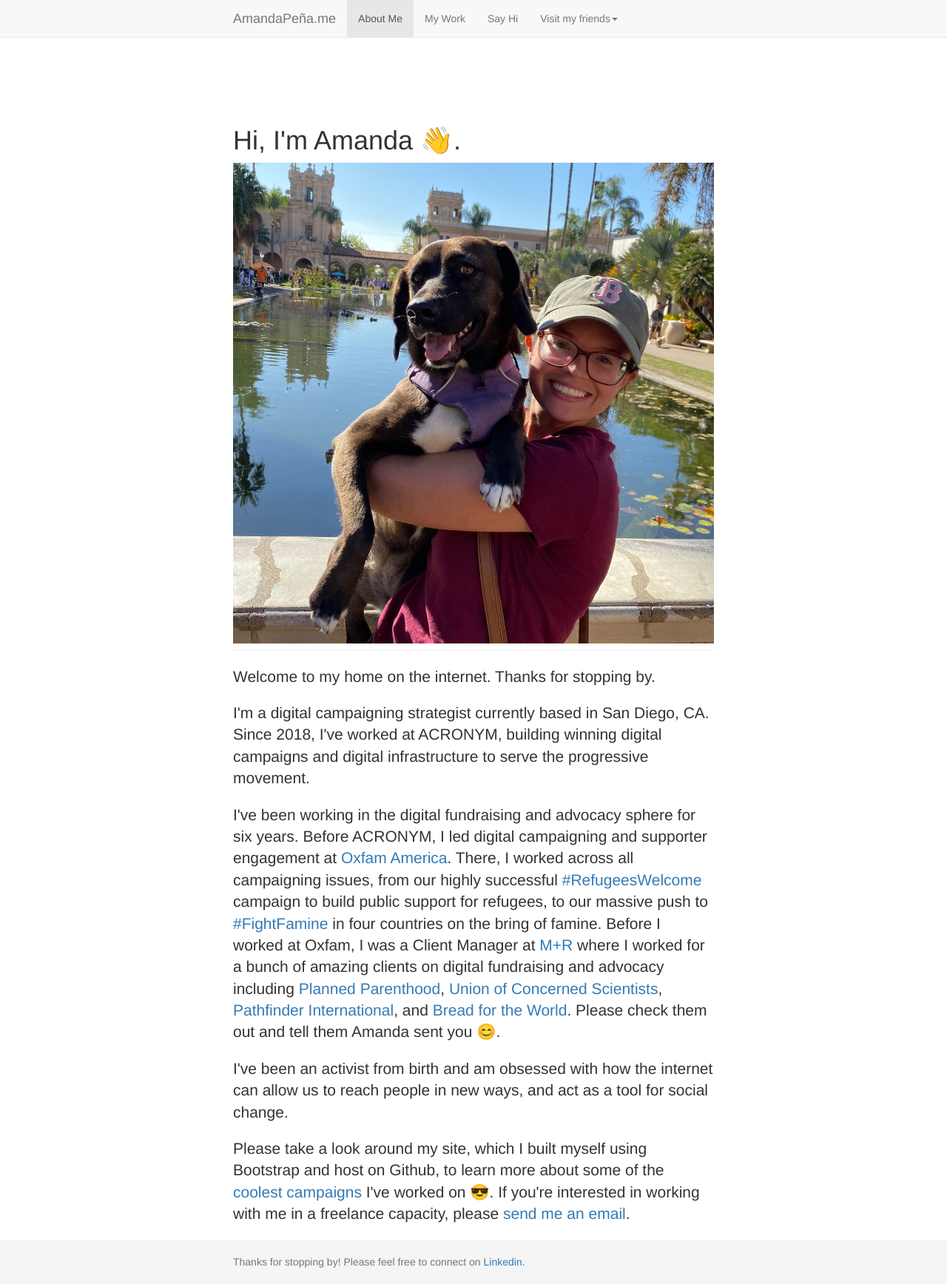
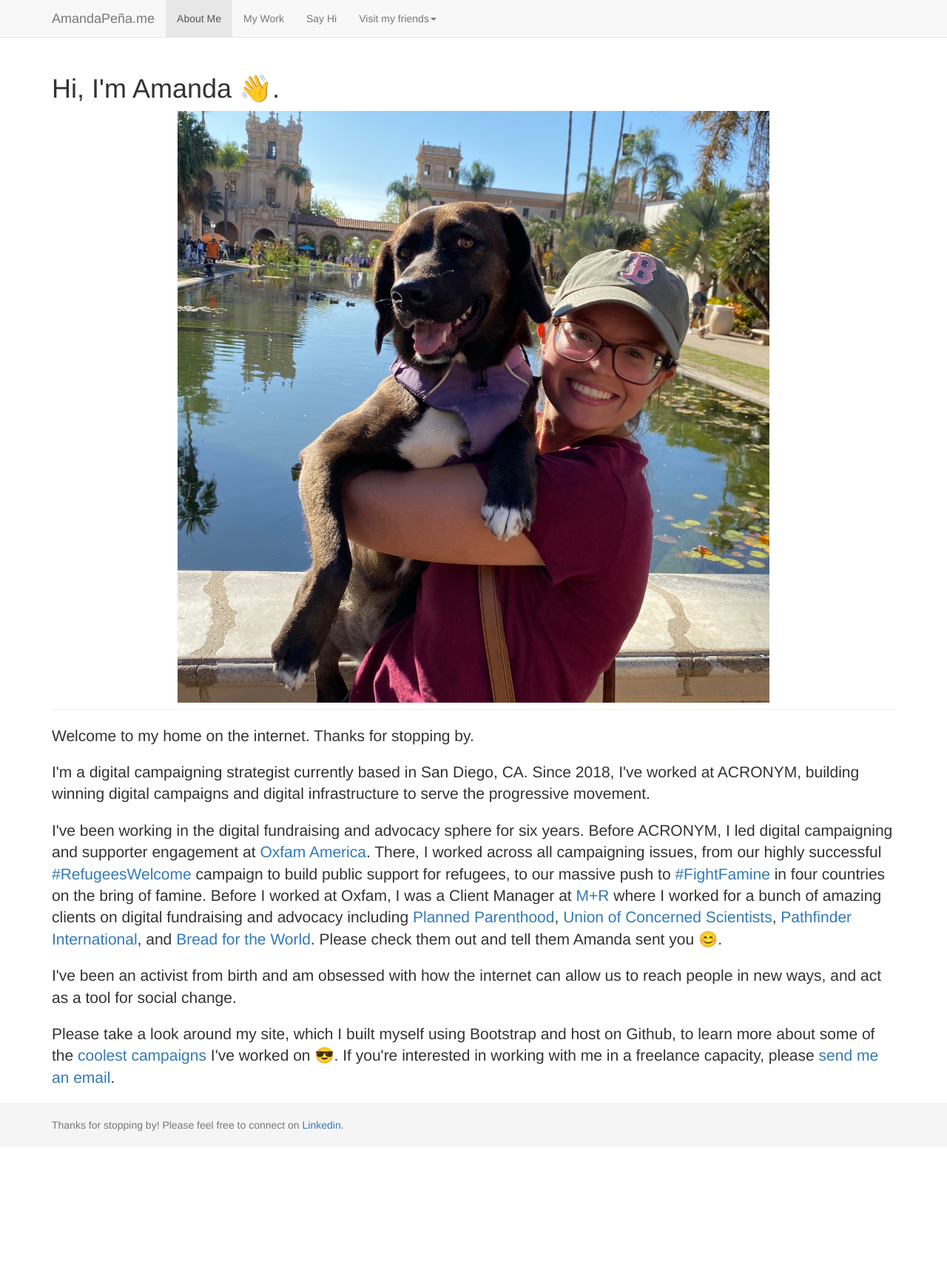
Before and after one commit to amandapena/amandapena.github.io, a plain HTML site: page index.html in a window 1280 px wide. Shown: the whole page at 74% size. After the commit the page ends 1551 px from the top, so only its background shows below. Drawn offline with Linux system fonts and the light colour scheme; files that its build step writes are made by us from their sources.

Commit message:
Updated css

```diff
--- /dev/null
+++ b/css/sticky-footer-navbar.css
@@ -0,0 +1,37 @@
+/* Sticky footer styles
+-------------------------------------------------- */
+html {
+  position: relative;
+  min-height: 100%;
+}
+body {
+  margin-bottom: 60px; /* Margin bottom by footer height */
+}
+.footer {
+  position: absolute;
+  bottom: 0;
+  width: 100%;
+  height: 60px; /* Set the fixed height of the footer here */
+  background-color: #f5f5f5;
+}
+
+
+/* Custom page CSS
+ * Not required for template or sticky footer method.
+ * -------------------------------------------------- */
+
+body > .container {
+  padding: 60px 15px 0;
+}
+.container .text-muted {
+  margin: 20px 0;
+}
+
+.footer > .container {
+  padding-right: 15px;
+  padding-left: 15px;
+}
+
+code {
+  font-size: 80%;
+}
--- a/index.html
+++ b/index.html
@@ -22,69 +22,27 @@
   content="I'm a digital campaigning professional based in San Diego, CA. Welcome to my home on the internet." />
 
 
-    <!-- Bootstrap Core CSS -->
-    <link href="css/bootstrap.min.css" rel="stylesheet">
 
-    <!-- Custom CSS -->
-    <style>
-    body {
-        padding-top: 70px;
-        /* Required padding for .navbar-fixed-top. Remove if using .navbar-static-top. Change if height of navigation changes. */
-    }
-    	/* Sticky footer styles-------------------------------------------------- */
-	html {
-	  position: relative;
-	  min-height: 100%;
-	}
-	body {
-	  /* Margin bottom by footer height */
-	  margin-bottom: 60px;
-	}
-	.footer {
-	  position: absolute;
-	  bottom: 0;
-	  width: 100%;
-	  /* Set the fixed height of the footer here */
-	  height: 60px;
-	  background-color: #f5f5f5;
-	}
-	/* Custom page CSS
-	-------------------------------------------------- */
-	/* Not required for template or sticky footer method. */
-	body > .container {
-	  padding: 60px 15px 0;
-	}
-	.container .text-muted {
-	  margin: 20px 0;
-	}
-	.footer > .container {
-	  padding-right: 15px;
-	  padding-left: 15px;
-	}
-	code {
-	  font-size: 80%;
-	}
-	/* Custom page CSS
-	-------------------------------------------------- */
-	/* Not required for template or sticky footer method. */
-	.container {
-	  width: auto;
-	  max-width: 680px;
-	  padding: 0 15px;
-	}
-	.container .text-muted {
-	  margin: 20px 0;
-	}
-    </style>
+    <!-- Bootstrap core CSS -->
+    <link href="../../dist/css/bootstrap.min.css" rel="stylesheet">
 
-    <!-- HTML5 Shim and Respond.js IE8 support of HTML5 elements and media queries -->
-    <!-- WARNING: Respond.js doesn't work if you view the page via file:// -->
+    <!-- IE10 viewport hack for Surface/desktop Windows 8 bug -->
+    <link href="../../assets/css/ie10-viewport-bug-workaround.css" rel="stylesheet">
+
+    <!-- Custom styles for this template -->
+    <link href="sticky-footer-navbar.css" rel="stylesheet">
+
+    <!-- Just for debugging purposes. Don't actually copy these 2 lines! -->
+    <!--[if lt IE 9]><script src="../../assets/js/ie8-responsive-file-warning.js"></script><![endif]-->
+    <script src="../../assets/js/ie-emulation-modes-warning.js"></script>
+
+    <!-- HTML5 shim and Respond.js for IE8 support of HTML5 elements and media queries -->
     <!--[if lt IE 9]>
-        <script src="https://oss.maxcdn.com/libs/html5shiv/3.7.0/html5shiv.js"></script>
-        <script src="https://oss.maxcdn.com/libs/respond.js/1.4.2/respond.min.js"></script>
+      <script src="https://oss.maxcdn.com/html5shiv/3.7.3/html5shiv.min.js"></script>
+      <script src="https://oss.maxcdn.com/respond/1.4.2/respond.min.js"></script>
     <![endif]-->
+  </head>
 
-</head>
 
 <body>
 
```
Also changed, not shown: 1 other file.
